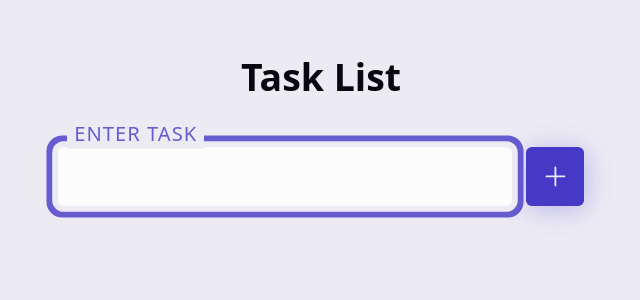
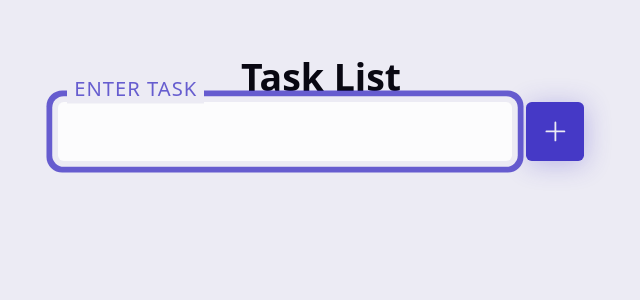
Before and after one commit to travisburns/todolistreact, a React (Vite) app in the folder todolist/: page / in a window 1280 px wide. Shown: the top 300 px of the page, without its empty margins (319-959 px from the left). Built offline with nearby package versions, Linux system fonts and the light colour scheme.

Commit message:
Practiced lesson 2 again without the help of notes. Customforms mass amount of attributes still seems to trip me up.

```diff
--- a/todolist/src/App.jsx
+++ b/todolist/src/App.jsx
@@ -283,24 +283,22 @@ import React, {useState} from 'react'
 import CustomForm from './components/CustomForm'
 import TaskList from './components/TaskList'
 const App = () => {
- const [tasks, setTasks] = useState([]);
 
+const addTask = (task) => {
+  console.log(task)
+}
 
-  const addTask = (task) => {
-    setTasks(prevState => [...prevState, task])
-  }
 
 
 
   return (
-
     <div className='container'>
       <header>
         <h1>Task List</h1>
+         <CustomForm addTask={addTask}/>
       </header>
-      <CustomForm  addTask={addTask}/>
-      {tasks && <TaskList tasks={tasks}/>  }
     </div>
+
   )
 }
 
--- a/todolist/src/Components/CustomForm.jsx
+++ b/todolist/src/Components/CustomForm.jsx
@@ -239,54 +239,66 @@
 
 
 
-import { useState } from 'react';
+
 
 // library imports
+
+
+import React from 'react'
+import { useState } from 'react';
 import { PlusIcon } from '@heroicons/react/24/solid'
-
-const CustomForm = ({ addTask }) => {
-  const [task, setTask] = useState("");
+const CustomForm = (addTask) => {
+  const [task, setTask] = useState("")
 
   const handleFormSubmit = (e) => {
-    e.preventDefault();
-    addTask({
+    e.preventDefault()
+    addTask(
+      {
         name: task,
         checked: false,
         id: Date.now()
-    })
+      }
+    )
     setTask("")
   }
 
+
   return (
     <form
-      className="todo"
+      className='todo'
       onSubmit={handleFormSubmit}
     >
+
       <div className="wrapper">
         <input
-          type="text"
-          id="task"
-          className="input"
+          type='text'
+          id='task'
+          className='input'
           value={task}
-          onInput={(e) => setTask(e.target.value)}
+          onInput={(e) => setTask(e.target.value) }
           required
           autoFocus
           maxLength={60}
-          placeholder="Enter Task"
+          placeholder='Enter Task'
         />
       <label
-          htmlFor="task"
-          className="label"
-        >Enter Task</label>
+        htmlFor='task'
+        className='label'
+      >Enter Task
+      </label>
     </div>
     <button
-        className="btn"
-        aria-label="Add Task"
-        type="submit"
+    className='btn'
+    aria-label='add Task'
+    type='submit'
     >
+
       <PlusIcon />
       </button>
+
+
     </form>
   )
 }
+
 export default CustomForm
```
Lines whose indentation alone changed are shown as unchanged.
